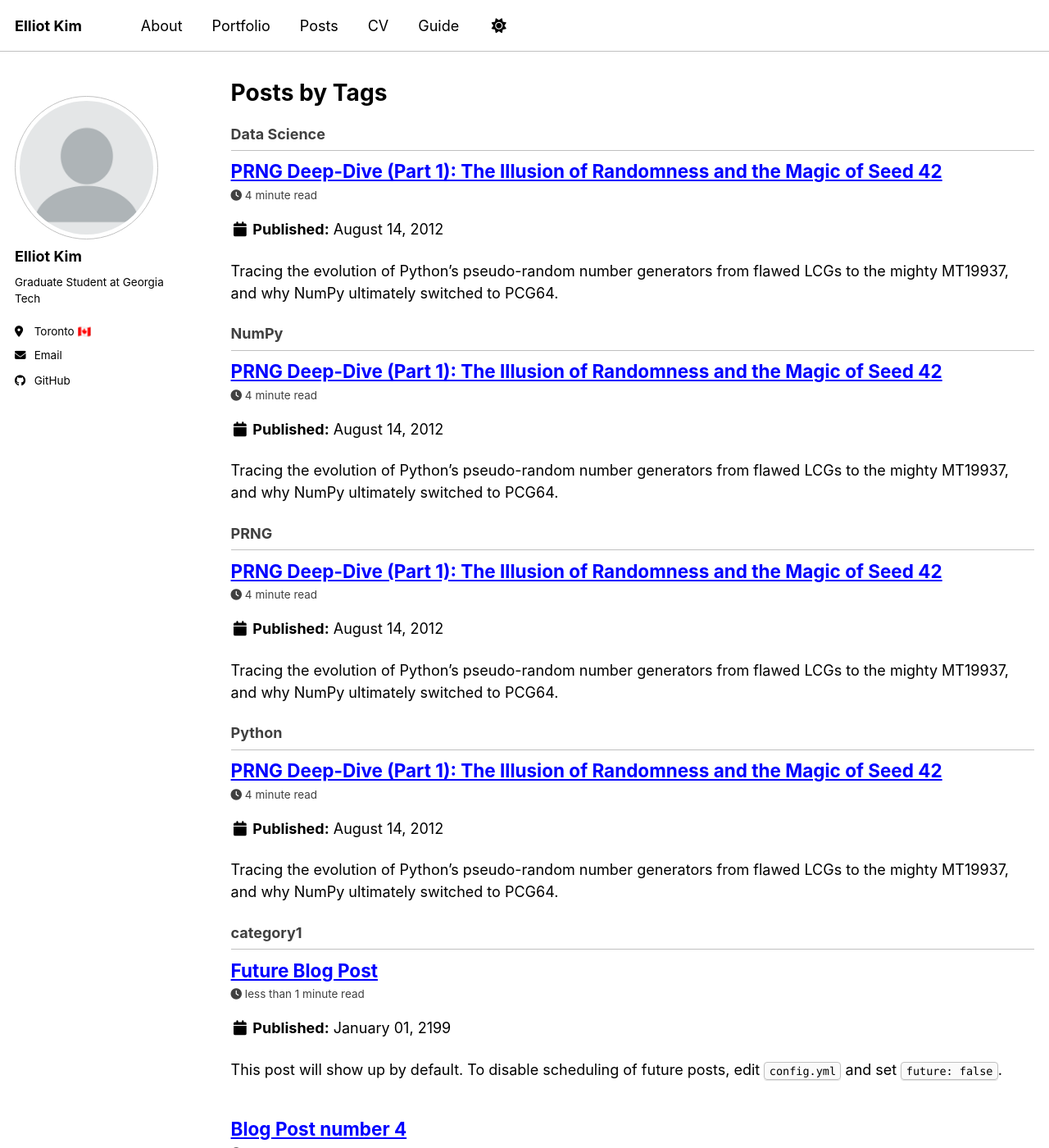
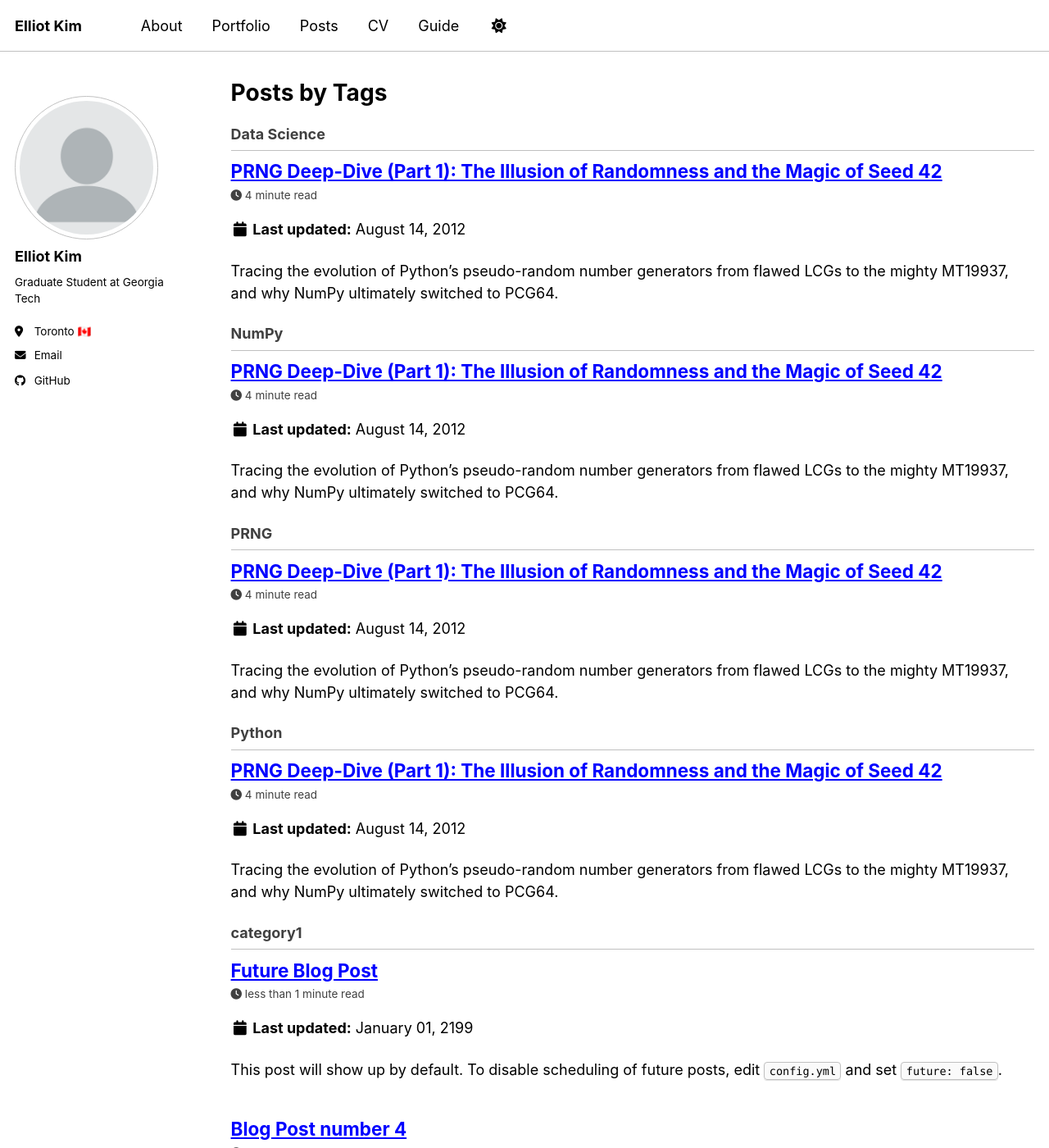
Before and after one commit to ImElliotKim/ImElliotKim.github.io, a Jekyll site: the page built from _pages/tag-archive.html, in a window 1280 px wide and 1400 px high. Shown: the whole window at 82% size. Built offline with Jekyll 4.4.1, drawn with Linux system fonts in a browser that asks for light colours; emoji names are drawn with the system emoji font; a style sheet for code colours, icons or effects is not loaded; some of the changed text lies outside the part shown.

Commit message:
little tweak

```diff
--- a/_includes/archive-single.html
+++ b/_includes/archive-single.html
@@ -42,8 +42,16 @@
           <p> {{ post.type }}, <i>{{ post.venue }}</i>, {{ post.date | default: "1900-01-01" | date: "%Y" }} </p>
         {% elsif post.collection == 'publications' %}
           <p>Published in <i>{{ post.venue }}</i>, {{ post.date | default: "1900-01-01" | date: "%Y" }} </p>
+        {% elsif post.last_modified_at %}
+          <p class="page__date">
+            <strong><i class="fa fa-fw fa-calendar" aria-hidden="true"></i> Last updated:</strong>
+            <time datetime="{{ post.last_modified_at | date_to_xmlschema }}">{{ post.last_modified_at | date: "%B %d, %Y" }}</time>
+          </p>
         {% elsif post.date %}
-         <p class="page__date"><strong><i class="fa fa-fw fa-calendar" aria-hidden="true"></i> {{ site.data.ui-text[site.locale].date_label | default: "Published:" }}</strong> <time datetime="{{ post.date | default: "1900-01-01" | date_to_xmlschema }}">{{ post.date | default: "1900-01-01" | date: "%B %d, %Y" }}</time></p>
+          <p class="page__date">
+            <strong><i class="fa fa-fw fa-calendar" aria-hidden="true"></i> Last updated:</strong>
+            <time datetime="{{ post.date | date_to_xmlschema }}">{{ post.date | date: "%B %d, %Y" }}</time>
+          </p>
         {% endif %}
 
     {% if post.excerpt and site.read_more != 'enabled' %}
--- a/_includes/footer.html
+++ b/_includes/footer.html
@@ -1,23 +1,4 @@
 {% include base_path %}
-
-{% if site.author.github or site.author.bitbucket or site.atom_feed.hide != true %}
-<div class="page__footer-follow">
-  <ul class="social-icons">
-    {% if site.data.ui-text[site.locale].follow_label %}
-      <li><strong>{{ site.data.ui-text[site.locale].follow_label }}</strong></li>
-    {% endif %}
-    {% if site.author.github %}
-      <li><a href="https://github.com/{{ site.author.github }}"><i class="fab fa-github" aria-hidden="true"></i> GitHub</a></li>
-    {% endif %}
-    {% if site.author.bitbucket %}
-      <li><a href="https://bitbucket.org/{{ site.author.bitbucket }}"><i class="fab fa-bitbucket" aria-hidden="true"></i> Bitbucket</a></li>
-    {% endif %}
-    {% if site.atom_feed.hide != true %}
-    <li><a href="{% if site.atom_feed.path %}{{ site.atom_feed.path }}{% else %}{{ base_path }}/feed.xml{% endif %}"><i class="fa fa-fw fa-rss-square" aria-hidden="true"></i> {{ site.data.ui-text[site.locale].feed_label | default: "Feed" }}</a></li>
-    {% endif %}
-  </ul>
-</div>
-{% endif %}
 
 <div class="page__footer-copyright">
   &copy; {{ site.time | date: '%Y' }} {{ site.name | default: site.title }}. All rights reserved.
```
